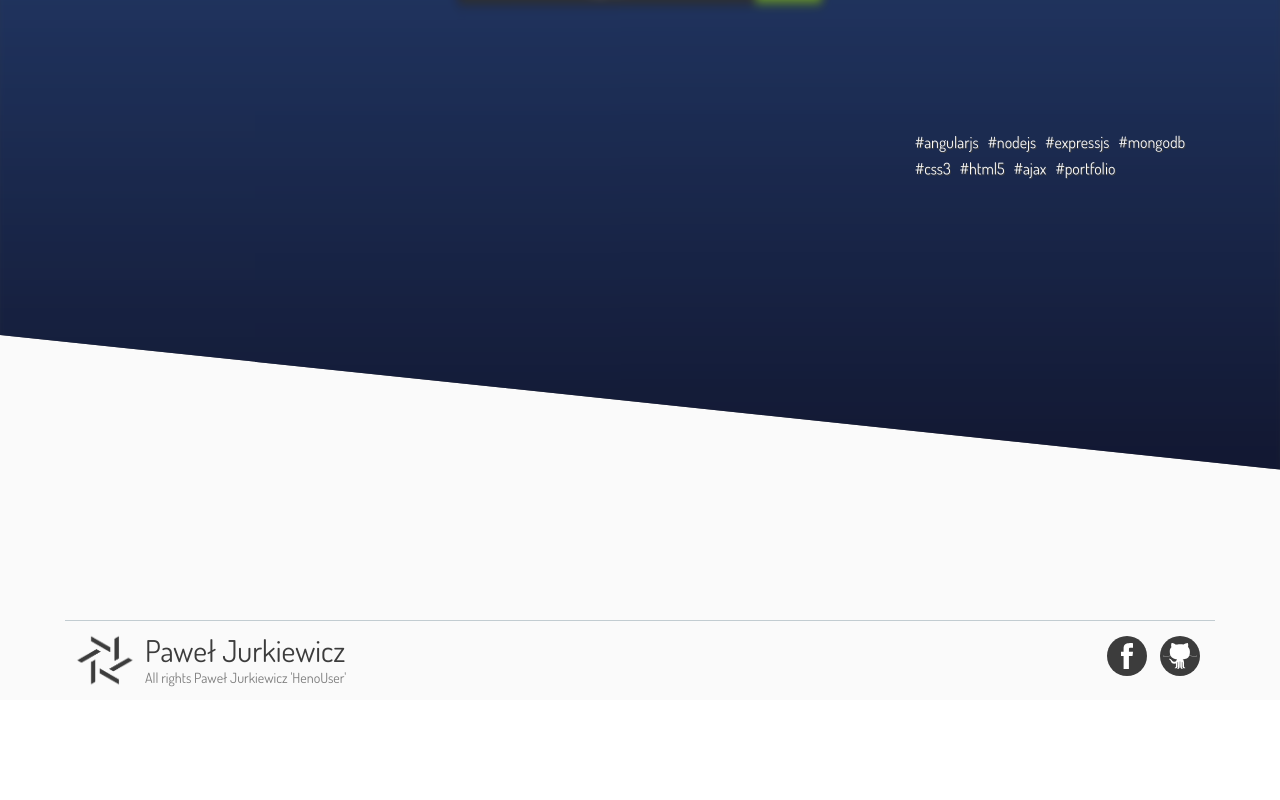
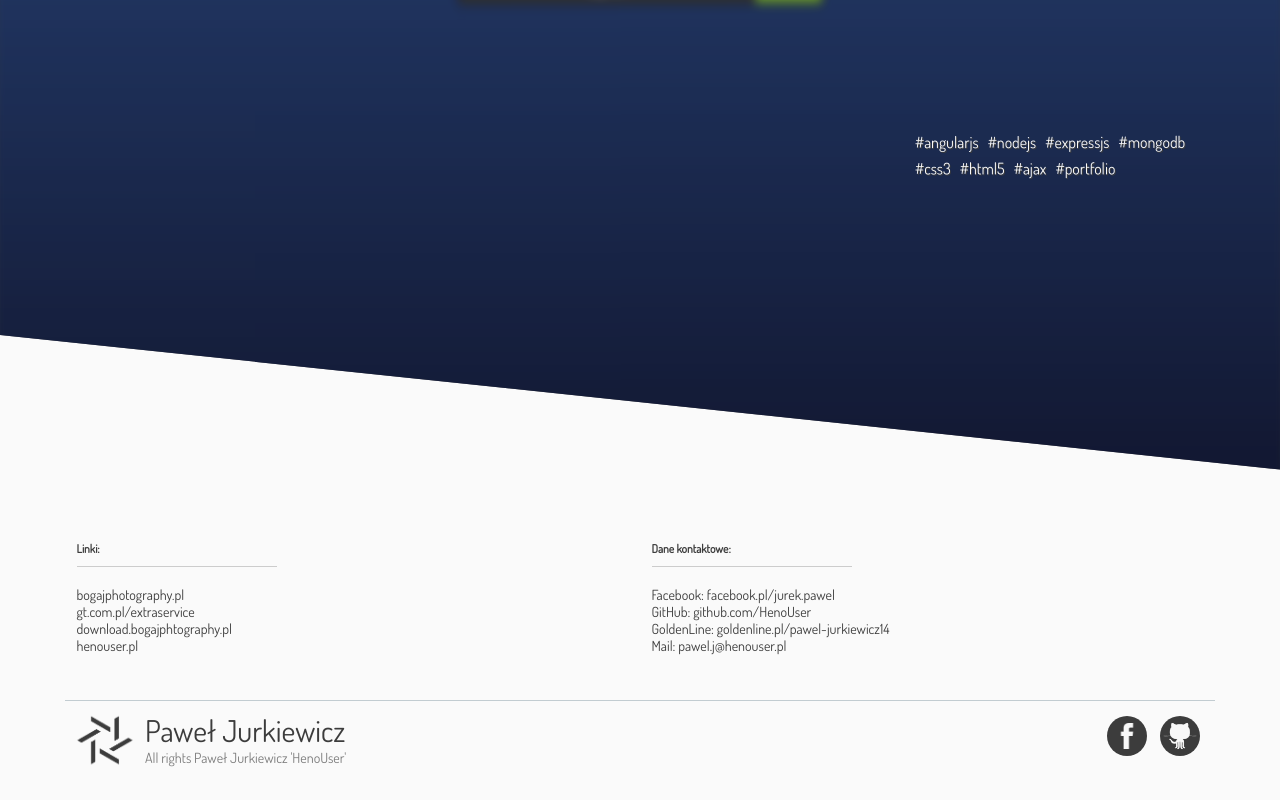
Before and after one commit to HenoUser/henouserpl, a website: page index.html in a window 1280 px wide. Shown: the part 2700-3500 px from the top of the page. Before the commit the page ends 3400 px from the top, so only its background shows below. Drawn offline with Linux system fonts and the light colour scheme.

Commit message:
Modify footer content / Add more technologies logos in hex-switch

```diff
--- a/index.html
+++ b/index.html
@@ -25,6 +25,10 @@
     <meta http-equiv="Content-Language" content="pl">
     <link rel="stylesheet" href="./style/index.css">
     <script src="./js/index.js"></script>
+    <!--<script src="./js/bundle.js"></script>-->
+    <!--<script>-->
+        <!--stats.ini('http://www.stats.henouser.pl/statsjs');-->
+    <!--</script>-->
 </head>
 <body>
     <!-- Fixed Navigation -->
@@ -136,6 +140,20 @@
         <a name="contact"></a>
         <div class="content">
             <div class="footer-info">
+                <ul>
+                    <h5>Linki:</h5>
+                    <li>bogajphotography.pl</li>
+                    <li>gt.com.pl/extraservice</li>
+                    <li>download.bogajphtography.pl</li>
+                    <li>henouser.pl</li>
+                </ul>
+                <ul>
+                    <h5>Dane kontaktowe:</h5>
+                    <li>Facebook: facebook.pl/jurek.pawel</li>
+                    <li>GitHub: github.com/HenoUser</li>
+                    <li>GoldenLine: goldenline.pl/pawel-jurkiewicz14</li>
+                    <li>Mail: pawel.j@henouser.pl</li>
+                </ul>
             </div>
             <div class="footer-rights">
                 <div class="rights-logotype"></div>
--- a/style/about.scss
+++ b/style/about.scss
@@ -59,7 +59,7 @@
 				background-size: contain;
 				animation-iteration-count: infinite;
 				animation-name: about-images-switch;
-				animation-duration: 10s;
+				animation-duration: 40s;
 			}
 		}
 		& > .about-hex {
@@ -94,17 +94,50 @@
 	0.1% {
 		background-image: url("../images/grunt_logo.png");
 	}
-	49.9% {
+	12.4% {
 		background-image: url("../images/grunt_logo.png");
 	}
+	12.5% {
+		background-image: url("../images/sass_logo.png");
+	}
+	24.9% {
+		background-image: url("../images/sass_logo.png");
+	}
+	25% {
+		background-image: url("../images/angular_logo.png");
+	}
+	37.4% {
+		background-image: url("../images/angular_logo.png");
+	}
+	37.5% {
+		background-image: url("../images/mongodb_logo.png");
+	}
+	49.9% {
+		background-image: url("../images/mongodb_logo.png");
+	}
 	50% {
+		background-image: url("../images/nodejs_logo.png");
+	}
+	62.4% {
+		background-image: url("../images/nodejs_logo.png");
+	}
+	62.5% {
 		background-image: url("../images/bower_logo.png");
 	}
-	50.1% {
+	74.9% {
 		background-image: url("../images/bower_logo.png");
 	}
+	75% {
+		background-image: url("../images/github_logo.png");
+	}
+	87.4% {
+		background-image: url("../images/github_logo.png");
+	}
+	87.5% {
+		background-image: url("../images/linux_logo.png");
+	}
 	100% {
-		background-image: url("../images/bower_logo.png");
+		background-image: url("../images/linux_logo.png");
 	}
 }
 
--- a/style/footer.scss
+++ b/style/footer.scss
@@ -2,13 +2,33 @@ footer {
 	background-color: $white;
 	margin-top: -200px;
 	& > .content {
-		height: 500px;
+		height: 600px;
 		& > .footer-info {
-			height: 220px;
+			height: 250px;
 			border-bottom: 1px solid #c2ccd1;
-			padding-top: 200px;
+			padding-top: 250px;
 			box-sizing: content-box;
 			color: #3c3c3c;
+			font-size: 14px;
+			@media (min-width: 601px) {
+				font-size: 14px;
+			}
+			@media (max-width: 600px) {
+				font-size: 12px;
+			}
+			& > ul {
+				display: inline-block;
+				float: left;
+				list-style: none;
+				width: 48%;
+				margin: 1%;
+				padding: 60px 0 0 0;
+				& > h5 {
+					width: 200px;
+					padding-bottom: 10px;
+					border-bottom: 1px solid #cccccc;
+				}
+			}
 		}
 		& > .footer-rights {
 			margin: 10px;
@@ -90,20 +110,12 @@ footer {
 						 width: 100%;
 					 }
 					 &.facebook-icon > a{
-						 background-image: url("../images/facebook.svg");
-						 background-size: auto 80%;
-					 }
-					 &.mail-icon > a{
-						 background-image: url("../images/mail.svg");
-						 background-size: auto 90%;
+						 background-image: url("../images/facebook.png");
+						 background-size: auto 65%;
 					 }
 					 &.github-icon > a{
-						 background-image: url("../images/github.svg");
+						 background-image: url("../images/github.png");
 						 background-size: auto 85%;
-					 }
-					 &.goldenline-icon > a {
-						 background-image: url("../images/goldenline.png");
-						 background-size: auto 40px;
 					 }
 				}
 			}
```
Also changed, not shown: images/angular_logo.png (added), images/facebook.png (added), images/facebook.svg (deleted), images/github.png (added), images/github.svg (deleted), images/github_logo.png (added), images/linux_logo.png (added), images/mongodb_logo.png (added), images/nodejs_logo.png (added), style/index.css, 1 other file.
